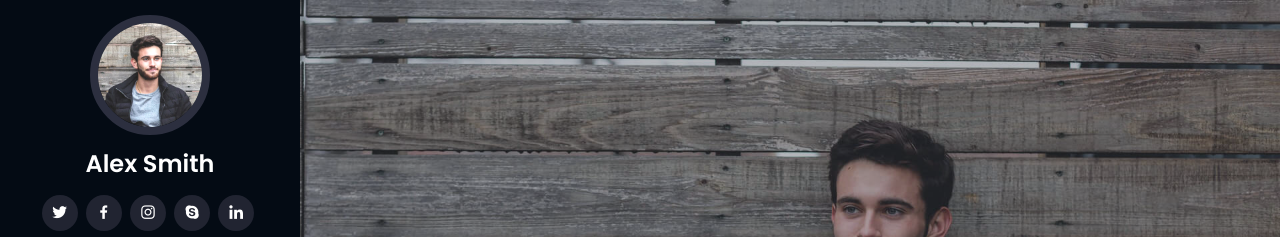
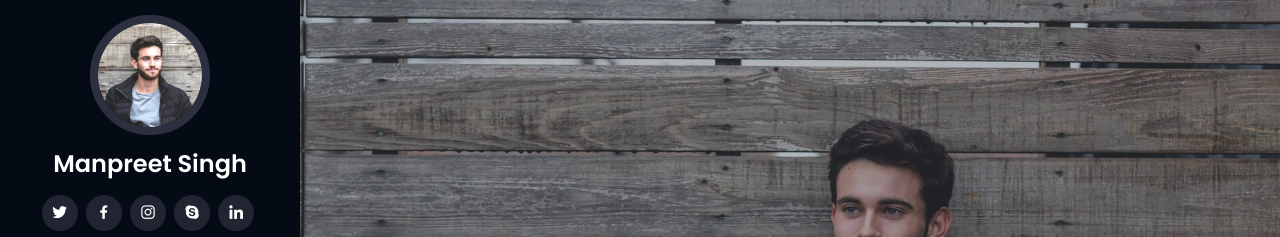
Before and after one commit to manpreetportfolio/manpreetportfolio, a plain HTML site: page index.html in a window 1280 px wide. Shown: the top 237 px of the page. Drawn offline with nearby package versions, Linux system fonts and the light colour scheme; a script that the page names is missing.

Commit message:
Update index.html

```diff
--- a/index.html
+++ b/index.html
@@ -46,7 +46,7 @@
 
       <div class="profile">
         <img src="assets/img/profile-img.jpg" alt="" class="img-fluid rounded-circle">
-        <h1 class="text-light"><a href="index.html">Alex Smith</a></h1>
+        <h1 class="text-light"><a href="index.html">Manpreet Singh</a></h1>
         <div class="social-links mt-3 text-center">
           <a href="#" class="twitter"><i class="bx bxl-twitter"></i></a>
           <a href="#" class="facebook"><i class="bx bxl-facebook"></i></a>
```
